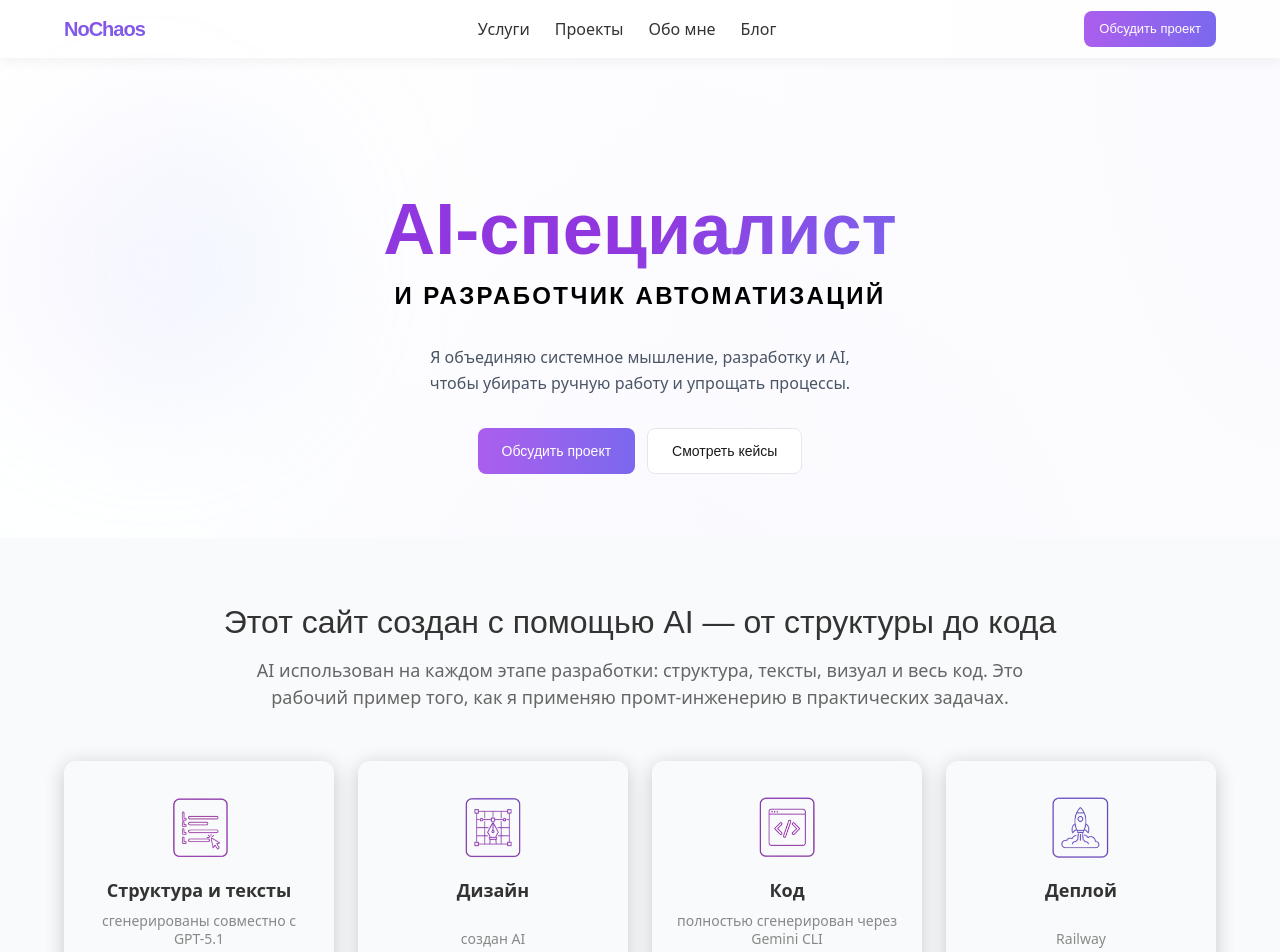
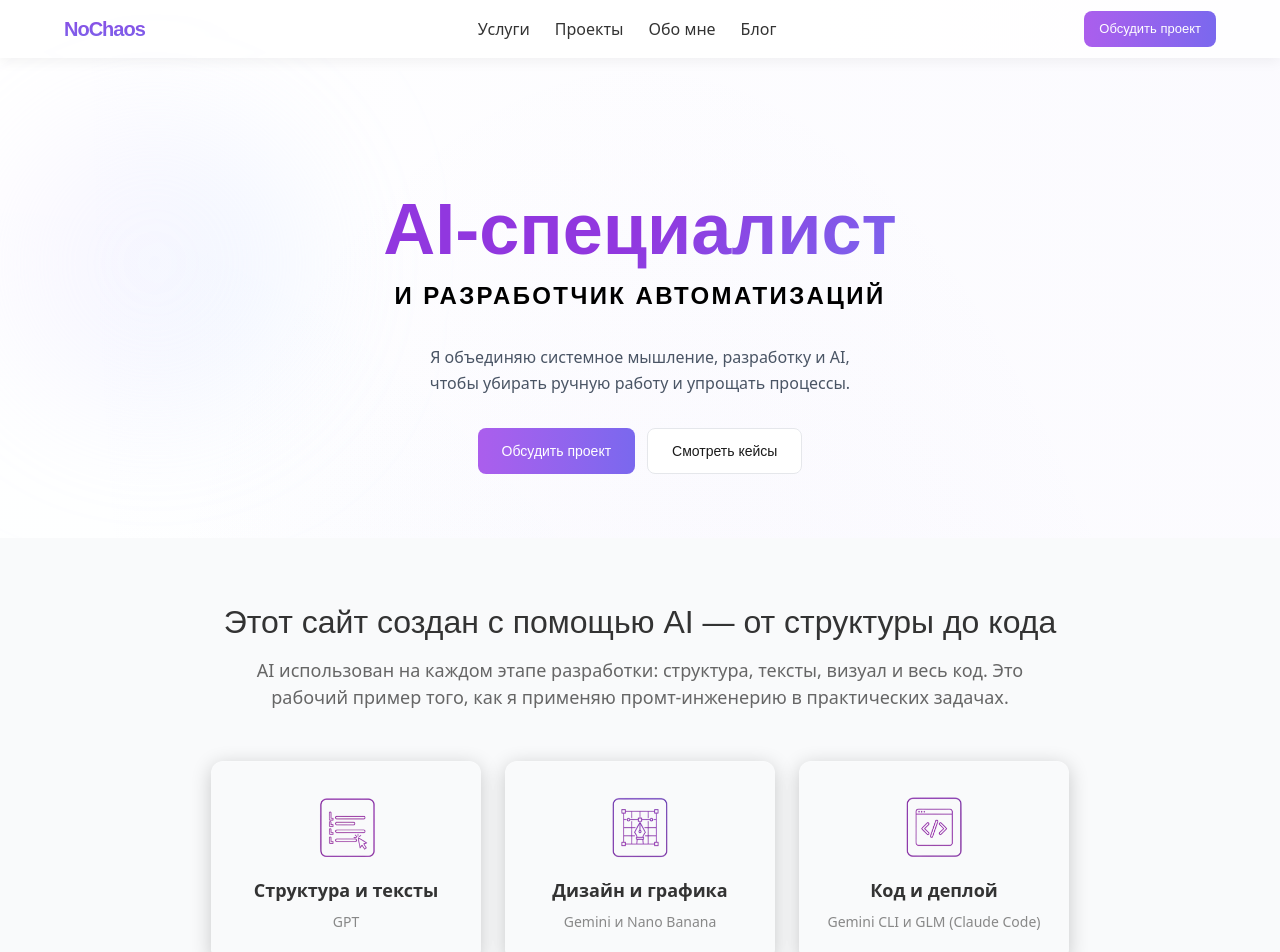
Before and after one commit to knitlx/personal-website, a Next.js app: page / in a window 1280 px wide. Shown: the top 952 px of the page. Built offline with nearby package versions, Linux system fonts and the light colour scheme; no server answers; a web font is replaced by a local one.

Commit message:
refactor(homepage): update AI tools; texts to GPT; design to Gemini & Nano Banana; code/deploy to Gemini CLI & Claude Code

```diff
--- a/app/data/homePageData.ts
+++ b/app/data/homePageData.ts
@@ -3,25 +3,19 @@ export const aiFeatures = [
     icon: "/icons/structure.png",
     alt: "Структура и тексты",
     title: "Структура и тексты",
-    desc: "сгенерированы совместно с GPT-5.1",
+    desc: "GPT",
   },
   {
     icon: "/icons/design.png",
-    alt: "Дизайн",
-    title: "Дизайн",
-    desc: "создан AI",
+    alt: "Дизайн и графика",
+    title: "Дизайн и графика",
+    desc: "Gemini и Nano Banana",
   },
   {
     icon: "/icons/code.png",
-    alt: "Код",
-    title: "Код",
-    desc: "полностью сгенерирован через Gemini CLI",
-  },
-  {
-    icon: "/icons/deploy.png",
-    alt: "Деплой",
-    title: "Деплой",
-    desc: "Railway",
+    alt: "Код и деплой",
+    title: "Код и деплой",
+    desc: "Gemini CLI и GLM (Claude Code)",
   },
 ];
 
```
